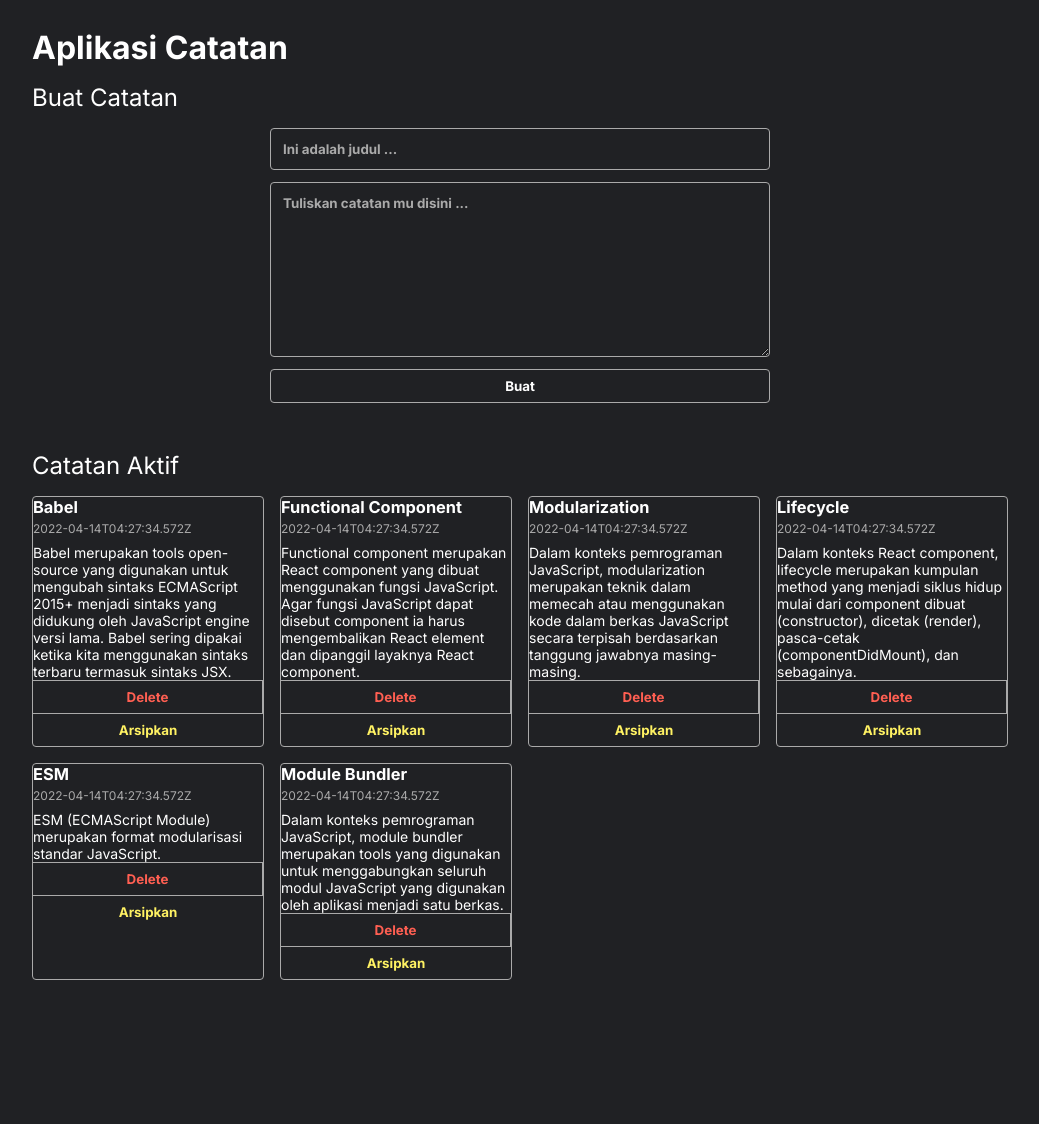
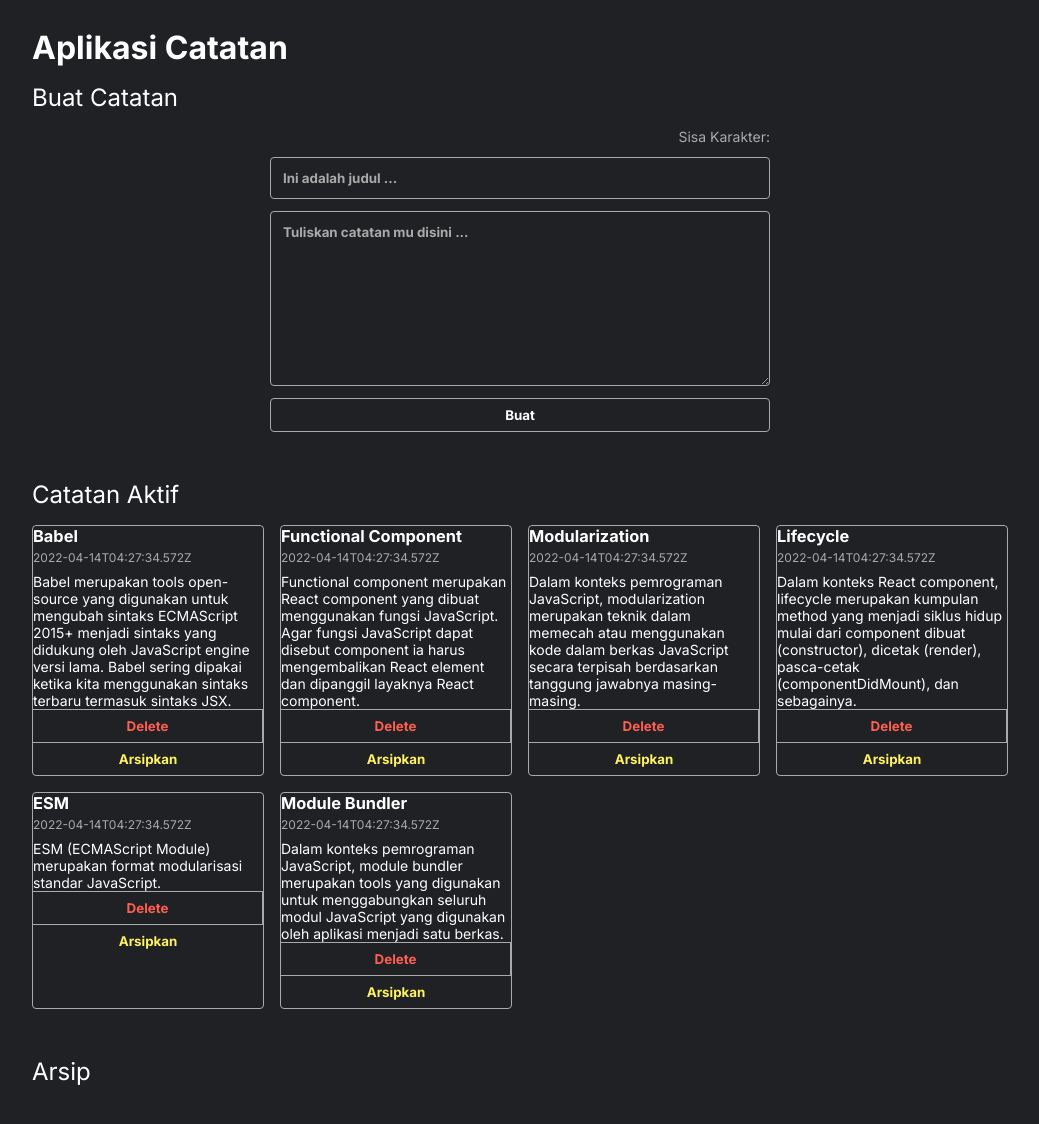
Before and after one commit to hendrawijayasubandi/note-app-react, a React (Create React App) app: page / in a window 1280 px wide. Shown: the top 1124 px of the page, without its empty margins (120-1159 px from the left). Before the commit the page ends 1056 px from the top, so only its background shows below. Built offline with nearby package versions, Linux system fonts and the light colour scheme.

Commit message:
mod components note app & input

```diff
--- a/src/components/NoteApp.jsx
+++ b/src/components/NoteApp.jsx
@@ -42,6 +42,7 @@ class NoteApp extends React.Component {
                 <NoteInput addNote={this.onAddNoteHandler} />
                 <h2>Catatan Aktif</h2>
                 <NoteList notes={this.state.notes} on Delete={this.onDeleteHandler} />
+                <h2>Arsip</h2>
             </div>
         );
     }
--- a/src/components/NoteInput.jsx
+++ b/src/components/NoteInput.jsx
@@ -39,6 +39,7 @@ class NoteInput extends React.Component {
     render() {
         return (
             <form className='note-input' onSubmit={this.onSubmitEventHandler}>
+                <p class="note-input__title__char-limit">Sisa Karakter: </p>
                 <input class="note-input__title" type="text" placeholder="Ini adalah judul ..." value={this.state.title} onChange={this.onTitleChangeEventHandler} />
                 <textarea class="note-input__body" type="text" placeholder="Tuliskan catatan mu disini ..." value={this.state.body} onChange={this.onBodyChangeEventHandler} />
                 <button type="submit">Buat</button>
```
